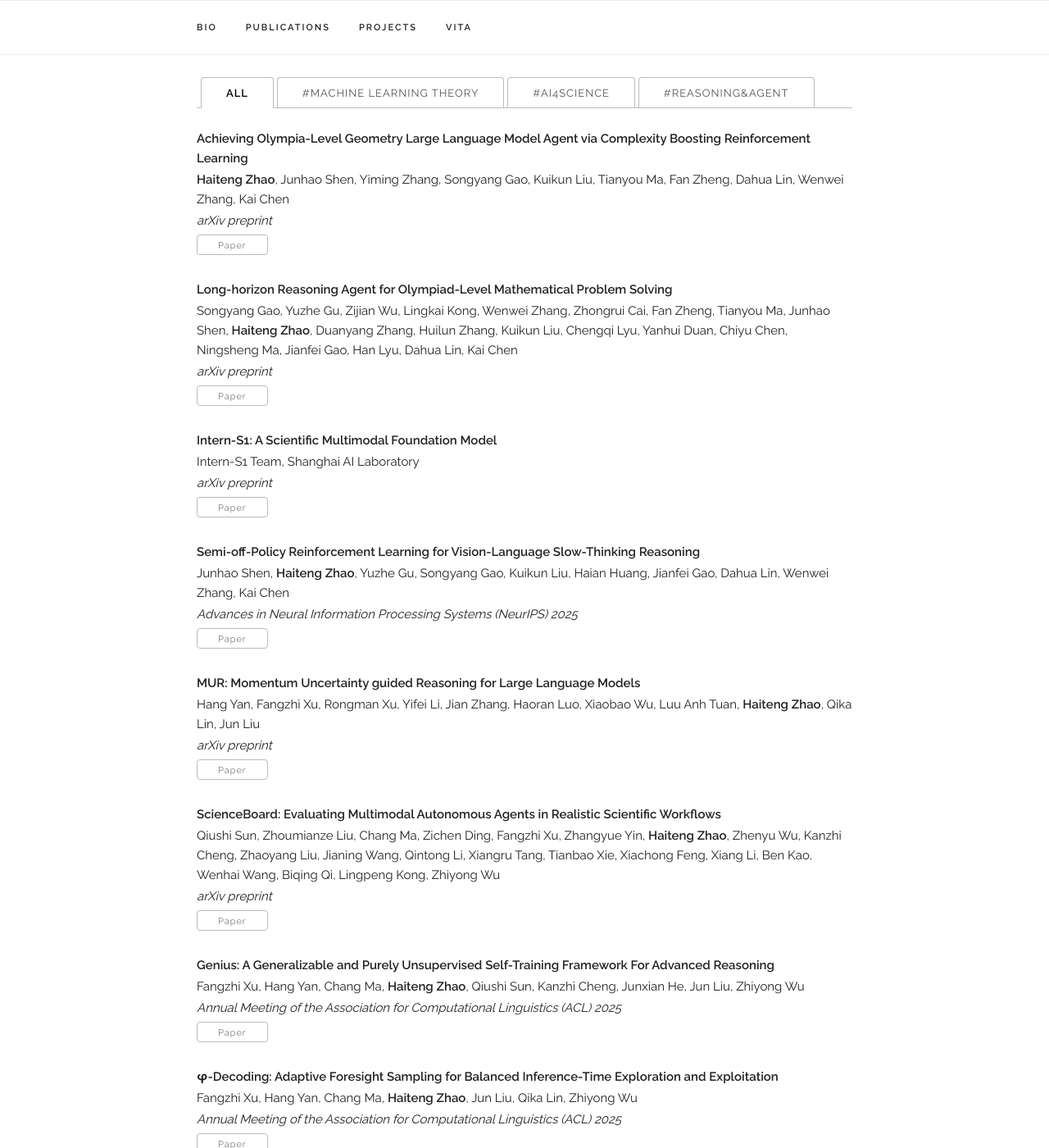
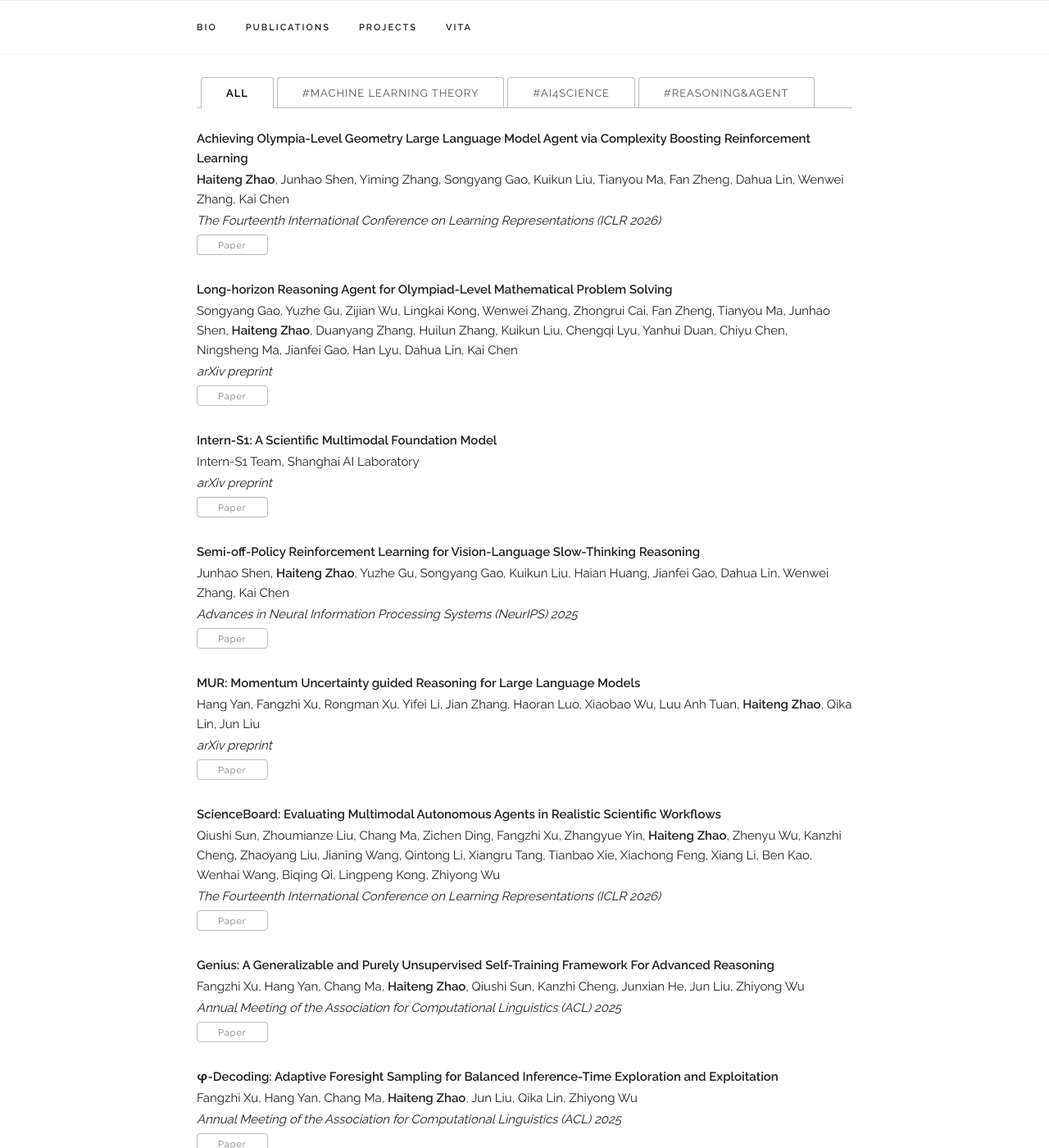
Before and after one commit to zhao-ht/haitengzhao, a Jekyll site: the page built from index.html, in a window 1280 px wide and 1400 px high, scrolled down 1207 px. Shown: the whole window at 82% size. Built offline with Jekyll 4.4.1, drawn with Linux system fonts in a browser that asks for light colours; some web fonts are replaced.

Commit message:
Update publications.yaml

```diff
--- a/_data/publications.yaml
+++ b/_data/publications.yaml
@@ -1,7 +1,7 @@
 papers:
   - title: "Achieving Olympia-Level Geometry Large Language Model Agent via Complexity Boosting Reinforcement Learning"
     authors: "<b>Haiteng Zhao</b>, Junhao Shen, Yiming Zhang, Songyang Gao, Kuikun Liu, Tianyou Ma, Fan Zheng, Dahua Lin, Wenwei Zhang, Kai Chen"
-    venue: "arXiv preprint"
+    venue: "The Fourteenth International Conference on Learning Representations (ICLR 2026)"
     paper_pdf: "https://arxiv.org/pdf/2512.10534"
     ai4science: y
     agent: y
@@ -36,7 +36,7 @@ papers:
 
   - title: "ScienceBoard: Evaluating Multimodal Autonomous Agents in Realistic Scientific Workflows"
     authors: "Qiushi Sun, Zhoumianze Liu, Chang Ma, Zichen Ding, Fangzhi Xu, Zhangyue Yin, <b>Haiteng Zhao</b>, Zhenyu Wu, Kanzhi Cheng, Zhaoyang Liu, Jianing Wang, Qintong Li, Xiangru Tang, Tianbao Xie, Xiachong Feng, Xiang Li, Ben Kao, Wenhai Wang, Biqing Qi, Lingpeng Kong, Zhiyong Wu"
-    venue: "arXiv preprint"
+    venue: "The Fourteenth International Conference on Learning Representations (ICLR 2026)"
     paper_pdf: "https://arxiv.org/pdf/2505.19897"
     ai4science: y
     agent: y
```
